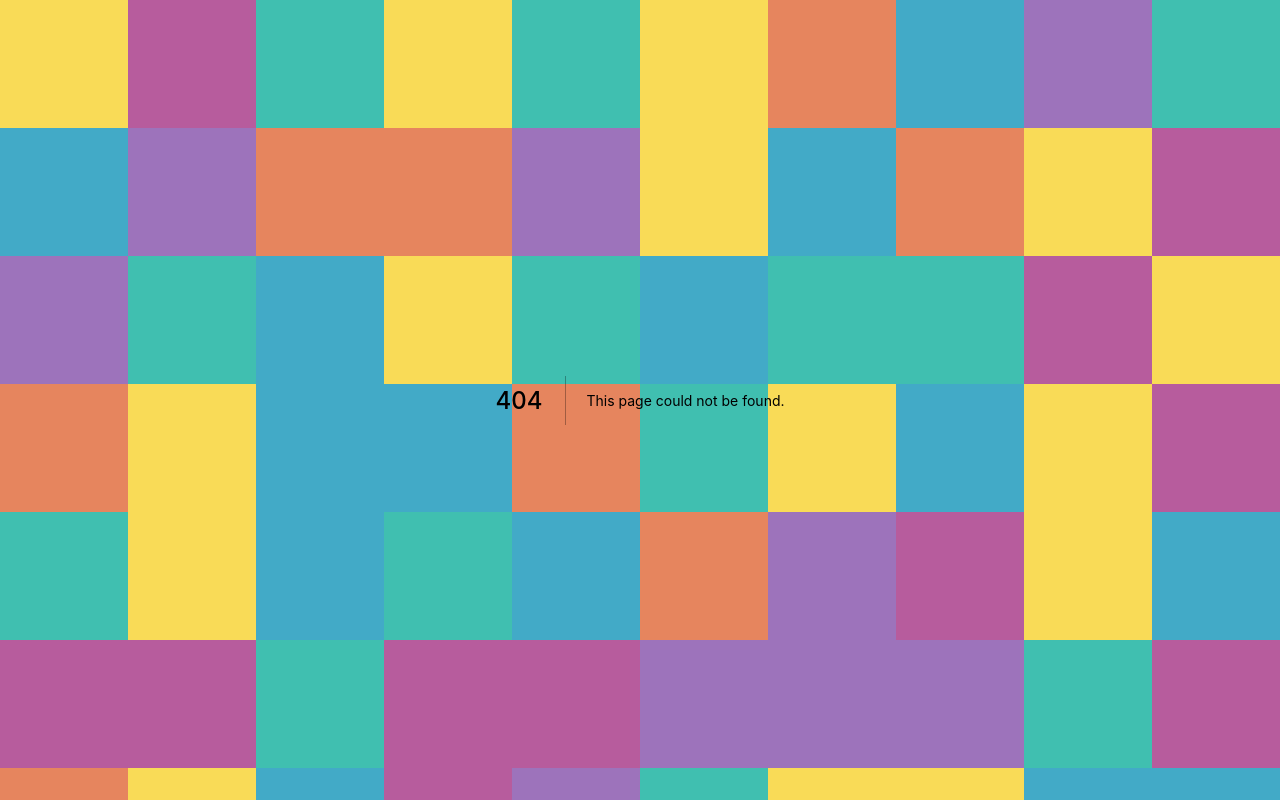
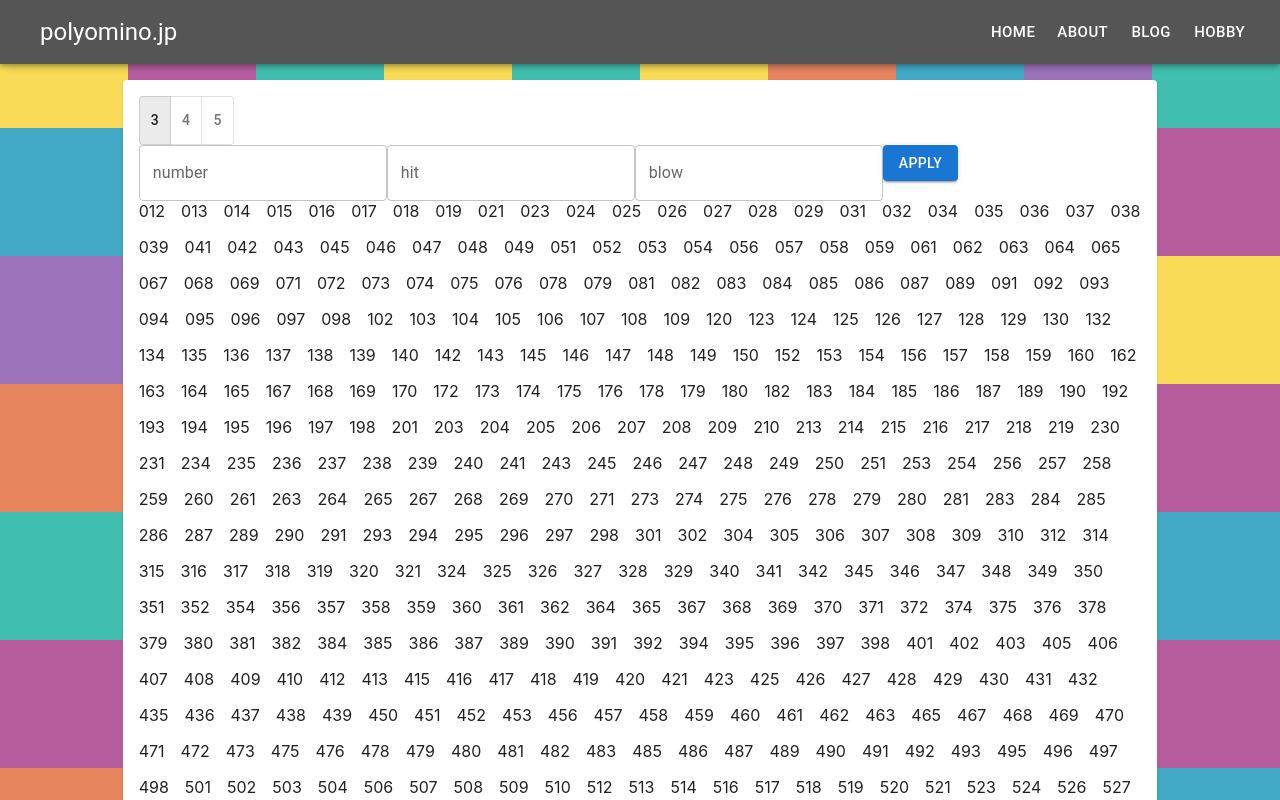
Before and after one commit to iPolyomino/polyomino.jp, a Next.js app: page /hit-and-blow/solver in a window 1280 px wide. Before the commit this address had no page. Shown: the top 800 px of the page. Built offline with nearby package versions, Linux system fonts and the light colour scheme.

Commit message:
hit and blow

```diff
--- /dev/null
+++ b/lib/hitandblow/general.ts
@@ -0,0 +1,47 @@
+export const Permutations = (nums: number[], len: number) => {
+  let result: number[][] = [];
+  const permute = (queue: number[] = []) => {
+    if (queue.length === len) {
+      result.push(queue);
+    } else {
+      for (let num of nums) {
+        if (!queue.includes(num)) {
+          permute(queue.concat(num));
+        }
+      }
+    }
+  };
+  permute();
+  return result;
+};
+
+export const HitCounter = (a: number[], b: number[]) => {
+  if (a.length !== b.length) {
+    throw new Error("numbers to be compared should be of equal length");
+  }
+  let ans = 0;
+  for (let i = 0; i < a.length; i++) {
+    if (a[i] === b[i]) {
+      ans++;
+    }
+  }
+  return ans;
+};
+
+export const BlowCounter = (a: number[], b: number[]) => {
+  if (a.length !== b.length) {
+    throw new Error("numbers to be compared should be of equal length");
+  }
+  let ans = 0;
+  for (let i = 0; i < a.length; i++) {
+    for (let j = 0; j < b.length; j++) {
+      if (i === j) continue;
+      if (a[i] === b[j]) {
+        ans++;
+      }
+    }
+  }
+  return ans;
+};
+
+export const Answer = (len: number) => Permutations([...Array(10).keys()], len);
--- /dev/null
+++ b/pages/hit-and-blow/solver.tsx
@@ -0,0 +1,153 @@
+import React, { useState, useEffect } from "react";
+import type { NextPage } from "next";
+import Head from "next/head";
+import Switch from "@mui/material/Switch";
+import Grid from "@mui/material/Grid";
+import TextField from "@mui/material/TextField";
+import Button from "@mui/material/Button";
+import Table from "@mui/material/Table";
+import TableContainer from "@mui/material/TableContainer";
+import TableCell from "@mui/material/TableCell";
+import TableRow from "@mui/material/TableRow";
+import TableBody from "@mui/material/TableBody";
+import Paper from '@mui/material/Paper';
+import ToggleButton from '@mui/material/ToggleButton';
+import ToggleButtonGroup from '@mui/material/ToggleButtonGroup';
+import FormGroup from '@mui/material/FormGroup';
+import FormControlLabel from '@mui/material/FormControlLabel';
+
+import NavigationBar from "@/components/NavigationBar";
+import ContentsCard from "@/components/ContentsCard";
+import CenterrizedHorizontalGrid from "@/components/CenterrizedHorizontalGrid";
+
+import { HitCounter, BlowCounter, Answer } from "@/lib/hitandblow/general";
+
+const Solver: NextPage = () => {
+
+  interface History {
+    ask: number[];
+    hit: number;
+    blow: number;
+  }
+
+  const [numberlength, setNumberlength] = useState<number>(3);
+  const [history, setHistory] = useState<History[]>([]);
+  const [askednumber, setAskednumber] = useState<string>("");
+  const [hit, setHit] = useState<string>("");
+  const [blow, setBlow] = useState<string>("");
+  const [candidate, setCandidate] = useState<number[][]>(Answer(numberlength))
+  const [displayall, setDisplayall] = useState<boolean>(false);
+
+  useEffect(() => {
+    setCandidate(Answer(numberlength));
+  }, [numberlength]);
+
+  const handleNumberLength = (
+    _: React.MouseEvent<HTMLElement>,
+    newNumberLength: number,
+  ) => {
+    setNumberlength(newNumberLength);
+  };
+  const toggleSwitch = () => {
+    setDisplayall(!displayall)
+  }
+
+  const handleApply = () => {
+    const asknum = askednumber.split("").map((e) => parseInt(e));
+    const hitnum = parseInt(hit) || 0;
+    const blownum = parseInt(blow) || 0;
+
+    if (hitnum + blownum > numberlength) return;
+    if (askednumber.length !== numberlength) return;
+
+    const hist: History = {
+      ask: asknum,
+      hit: hitnum,
+      blow: blownum,
+    }
+    setCandidate(candidate
+      .filter((ans) => HitCounter(ans, asknum) === hitnum)
+      .filter((ans) => BlowCounter(ans, asknum) === blownum));
+
+    setHistory([...history, hist]);
+    setAskednumber("")
+    setHit("")
+    setBlow("")
+  }
+
+  return (
+    <>
+      <Head>
+        <title>Hit and Blow solver</title>
+        <meta name="description" content="DTN simulator" />
+        <link rel="icon" href="/favicon.ico" />
+      </Head>
+      <NavigationBar />
+      <CenterrizedHorizontalGrid>
+        <Grid container spacing={{ xs: 2, md: 3 }} columns={12}>
+          <Grid item xs={12}>
+            <ContentsCard>
+              <ToggleButtonGroup
+                value={numberlength}
+                exclusive
+                onChange={handleNumberLength}
+              >
+                <ToggleButton value={3}>
+                  3
+                </ToggleButton>
+                <ToggleButton value={4}>
+                  4
+                </ToggleButton>
+                <ToggleButton value={5}>
+                  5
+                </ToggleButton>
+              </ToggleButtonGroup>
+              <TableContainer component={Paper}>
+                <Table>
+                  <TableBody>
+                    {history.map((h) => (
+                      <TableRow key={h.ask.join('')}>
+                        <TableCell>
+                          {h.ask.join('')}
+                        </TableCell>
+                        <TableCell>
+                          {h.hit} hit
+                        </TableCell>
+                        <TableCell>
+                          {h.blow} blow
+                        </TableCell>
+                      </TableRow>
+                    ))}
+                  </TableBody>
+                </Table>
+              </TableContainer>
+              <div>
+                <TextField label="number" value={askednumber} onChange={e => setAskednumber(e.target.value)} />
+                <TextField label="hit" value={hit} onChange={e => setHit(e.target.value)} />
+                <TextField label="blow" value={blow} onChange={e => setBlow(e.target.value)} />
+                <Button variant="contained" onClick={handleApply}>Apply</Button>
+              </div>
+              <Grid container spacing={{ xs: 2 }} columns={12}>
+                {candidate.map((value, i) => {
+                  if (!displayall && i > 1000) return;
+                  return (
+                    <Grid item key={value.join('')}>
+                      {value}
+                    </Grid>
+                  );
+                })
+                }
+              </Grid>
+              <FormGroup>
+                <FormControlLabel control={
+                  <Switch checked={displayall} onChange={toggleSwitch} />} label="display all" />
+              </FormGroup>
+            </ContentsCard>
+          </Grid>
+        </Grid>
+      </CenterrizedHorizontalGrid>
+    </>
+  );
+};
+
+export default Solver;
```
